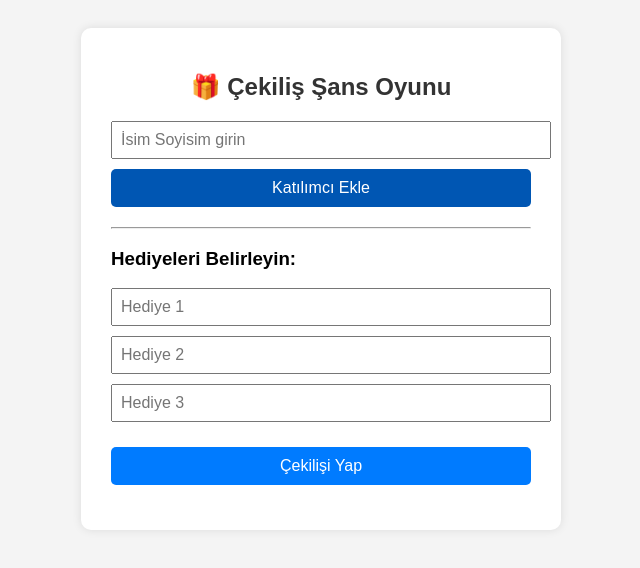
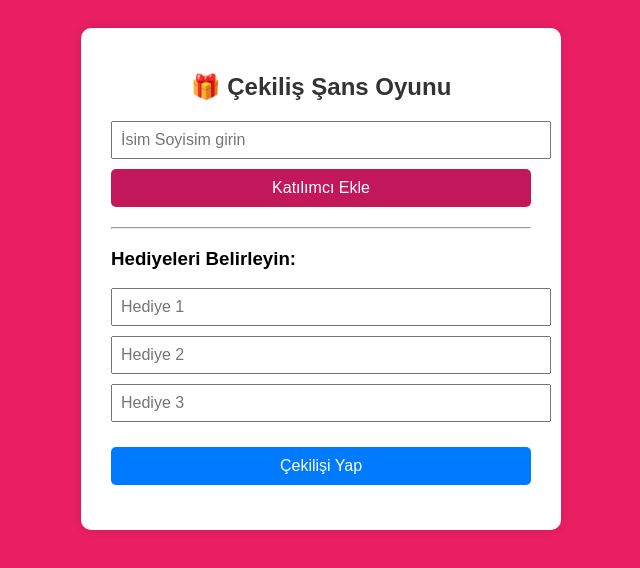
Before and after one commit to aybekbeyzanur04/Cekilis-Oyunu, a plain HTML site: page index.html in a window 1280 px wide. In both pictures the pointer is over the button "Katılımcı Ekle". Shown: the whole page, without its empty margins (319-959 px from the left). Drawn offline with Linux system fonts and the light colour scheme.

Commit message:
buton güncellemesi

```diff
--- a/index.html
+++ b/index.html
@@ -6,7 +6,7 @@
   <style>
     body {
       font-family: Arial, sans-serif;
-      background: #f4f4f4;
+      background-color: #e91e63;  /* pembe */
       padding: 20px;
       display: flex;
       justify-content: center;
@@ -39,7 +39,7 @@
       cursor: pointer;
     }
     button:hover {
-      background-color: #0056b3;
+     background-color: #c2185b;
     }
     #katilimcilarListesi, #sonuclar {
       margin-top: 20px;
```
